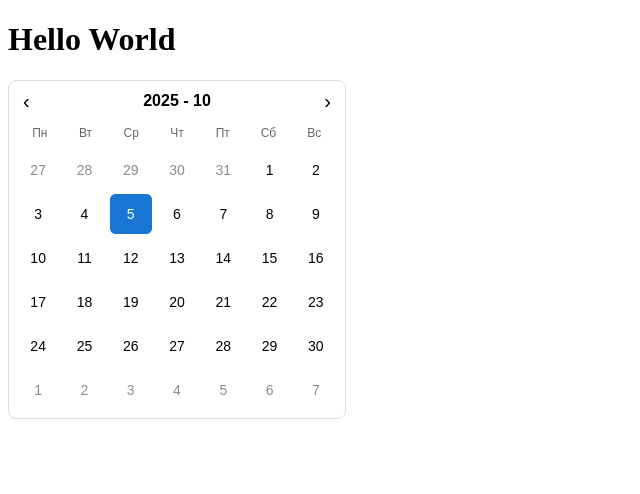
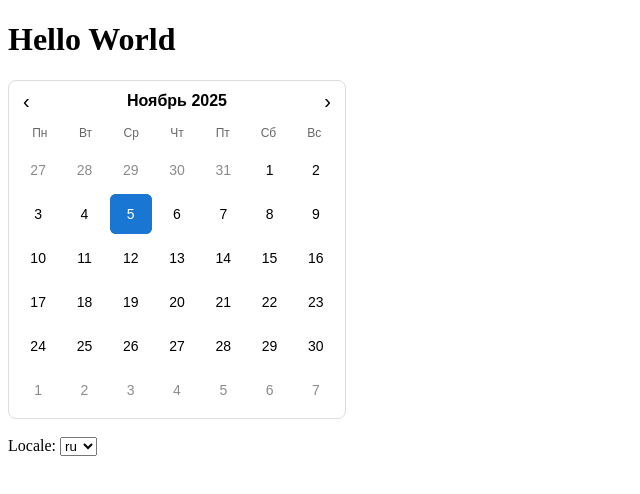
Before and after one commit to KlimMalgin/vue-calendar, a Vue app: page / in a window 1280 px wide. Shown: the top 494 px of the page, without its empty margins (0-640 px from the left). Built offline with nearby package versions, Linux system fonts and the light colour scheme; the HTML template or start-up script is replaced by a standard one.

Commit message:
change locale

```diff
--- a/src/App.vue
+++ b/src/App.vue
@@ -2,6 +2,17 @@
   <div>
     <h1>{{ message }}</h1>
     <Calendar :locale="lang" />
+
+    <div>
+      <br />
+      <label
+        >Locale:
+        <select v-model="lang">
+          <option value="en">en</option>
+          <option value="ru">ru</option>
+        </select>
+      </label>
+    </div>
   </div>
 </template>
 
--- a/src/components/Calendar.vue
+++ b/src/components/Calendar.vue
@@ -2,7 +2,7 @@
   <div class="calendar">
     <div class="calendar-header">
       <button class="nav" @click="prevMonth">‹</button>
-      <div class="title">{{ displayYear }} - {{ displayMonth }}</div>
+      <div class="title">{{ monthNames[displayMonth] }} {{ displayYear }}</div>
       <button class="nav" @click="nextMonth">›</button>
     </div>
 
@@ -155,7 +155,7 @@ export default {
       }
       this.selectedDate = this._formatDateISO(d);
       this.$emit("date-selected", this.selectedDate);
-      this.$emit("input", this.selectedDate);
+      // this.$emit("input", this.selectedDate);
     },
     isSelected(date) {
       return this._formatDateISO(date) === this.selectedDate;
```
